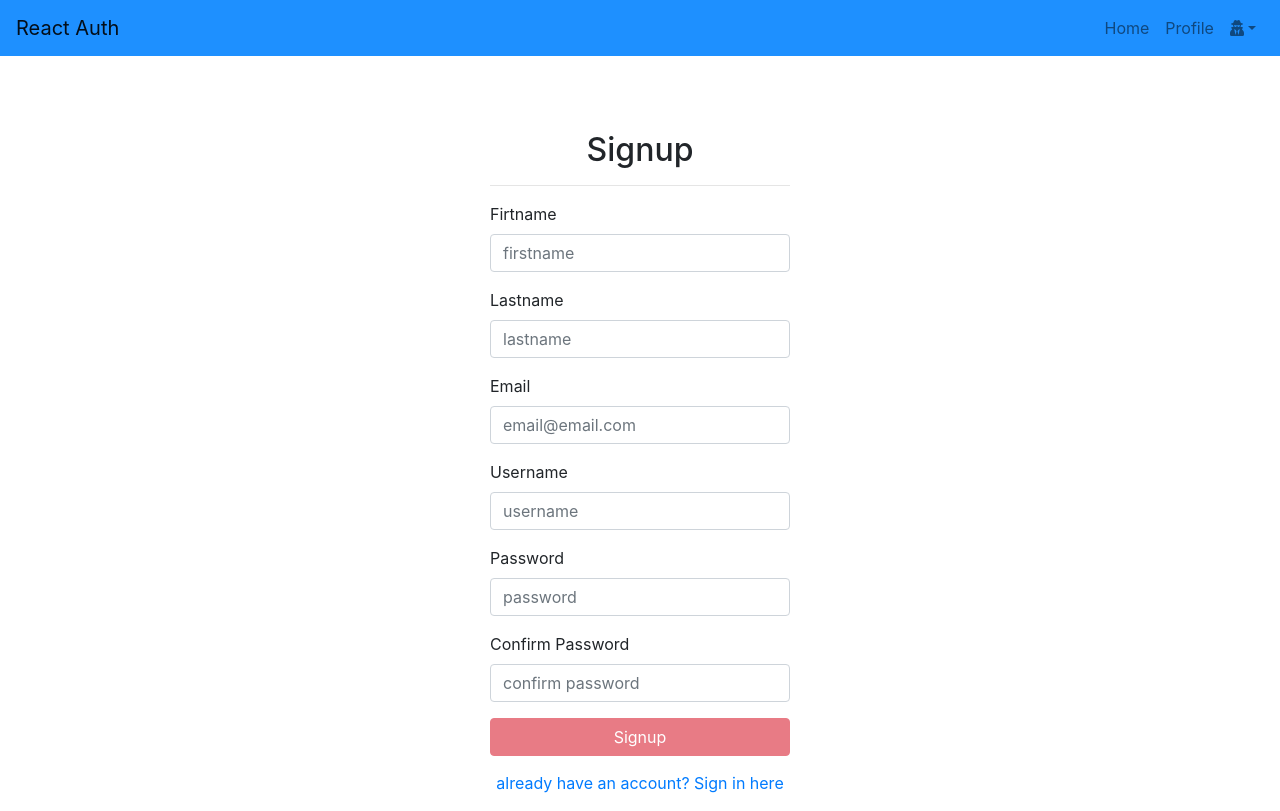
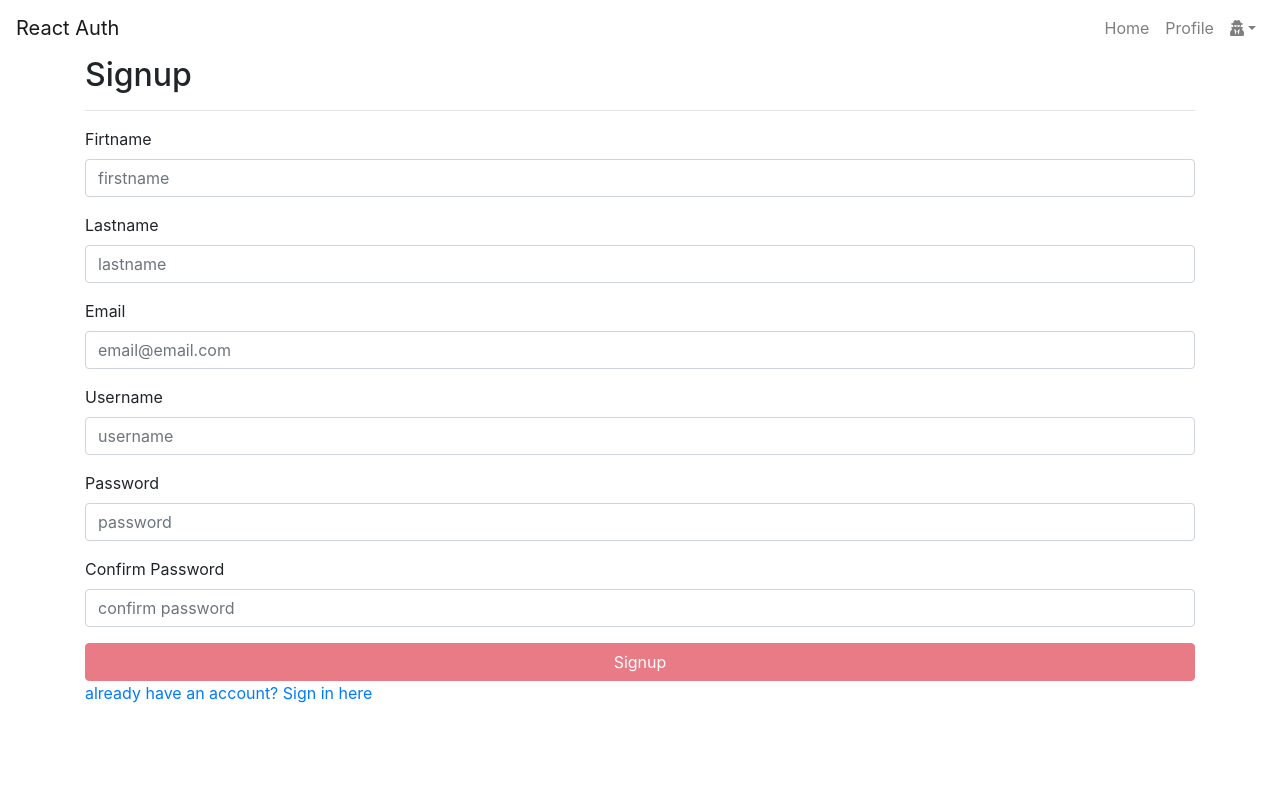
Before and after one commit to Erinkenneyco/birthcontrol, a React (Create React App) app in the folder client/: page /signup in a window 1280 px wide. Built offline with nearby package versions, Linux system fonts and the light colour scheme; no server answers; the HTML template or start-up script is replaced by a standard one.

Commit message:
added buttons and helper file

```diff
--- a/client/public/index.html
+++ b/client/public/index.html
@@ -14,7 +14,8 @@
     -->
     <link rel="manifest" href="%PUBLIC_URL%/manifest.json" />
     <link rel="stylesheet" href="https://use.fontawesome.com/releases/v5.6.3/css/all.css" integrity="sha384-UHRtZLI+pbxtHCWp1t77Bi1L4ZtiqrqD80Kn4Z8NTSRyMA2Fd33n5dQ8lWUE00s/" crossorigin="anonymous">
-
+    <script src="https://ajax.googleapis.com/ajax/libs/jquery/3.3.1/jquery.min.js"></script>
+    <script src="https://maxcdn.bootstrapcdn.com/bootstrap/3.3.7/js/bootstrap.min.js"></script>
     <!--
       Notice the use of %PUBLIC_URL% in the tags above.
       It will be replaced with the URL of the `public` folder during the build.
--- /dev/null
+++ b/client/src/components/TempCollect/TempCollect.js
@@ -0,0 +1 @@
+// listens for click to run algoritm
--- /dev/null
+++ b/client/src/components/TempCollect/index.js
@@ -0,0 +1,2 @@
+// exports temp collect
+export {default} from "./TempCollect";
--- a/client/src/components/TopNav/TopNav.js
+++ b/client/src/components/TopNav/TopNav.js
@@ -1,5 +1,5 @@
 import React, {Component} from "react";
-import "./TopNav.scss";
+//import "./TopNav.scss";
 import {
     Collapse,
     Navbar,
--- a/client/src/components/TopNav/TopNav.scss
+++ b/client/src/components/TopNav/TopNav.scss
@@ -1,5 +1,5 @@
-@import "../../sass/variable.scss";
+// @import "../../sass/variable.scss";
 
-.navbar {
-    background: $primary-color;
-}
+// .navbar {
+//     background: $primary-color;
+// }
--- a/client/src/pages/Auth/Auth.js
+++ b/client/src/pages/Auth/Auth.js
@@ -1,7 +1,7 @@
 import React from "react";
 import Login from "../../components/Login";
 import Signup from "../../components/Signup";
-import "./Auth.scss";
+//import "./Auth.scss";
 import { UserConsumer } from '../../context';
 
 function Auth(props) {
--- a/client/src/pages/Auth/Auth.scss
+++ b/client/src/pages/Auth/Auth.scss
@@ -1,14 +1,14 @@
-.authBox {
-    padding-top: 75px;
-    margin: 0 auto;
-    width: 300px;
+// .authBox {
+//     padding-top: 75px;
+//     margin: 0 auto;
+//     width: 300px;
 
-    .loginTitle {
-        text-align: center;
-    }
+//     .loginTitle {
+//         text-align: center;
+//     }
 
-    .signupLink {
-        margin-top: 15px;
-        text-align: center;
-    }
-}
+//     .signupLink {
+//         margin-top: 15px;
+//         text-align: center;
+//     }
+// }
--- a/client/src/pages/Home.js
+++ b/client/src/pages/Home.js
@@ -8,10 +8,29 @@ class Home extends Component {
   render() {
     return (
         <div>
-          <h1>Hello World</h1>
+          <img src="FlowSentialWave.jpg" alt="japanese_wave" width="500" height="600"/>
+
+<div class="col-md-4 LOGIN">
+ 	<br/>
+	<button type="button" class="btn btn-primary">Create Account</button>
+	<button type="button" class="btn btn-secondary">Login</button>
+
+	<br/>
+
+
+<title>FlowSential Welcome</title>
+
+
+  </div>
         </div>
     );
   }
 }
 
 export default Home;
+
+
+{/*
+FS.css body{ max-width: 1000px; margin: auto; background-color: pink; } h1{ color: deeppink; text-align: center; } body{} img { display: block; margin-left: auto; margin-right: auto;
+
+} .LOGIN {text-align: center;} */}
--- a/client/src/pages/Profile/Profile.js
+++ b/client/src/pages/Profile/Profile.js
@@ -1,5 +1,5 @@
 import React from "react";
-import "./Profile.scss";
+//import "./Profile.scss";
 import { UserConsumer } from '../../context';
 import { Button } from "reactstrap";
 import { Link} from "react-router-dom"
--- a/client/src/sass/variable.scss
+++ b/client/src/sass/variable.scss
@@ -1 +1 @@
-$primary-color: #1E90FF;
+// $primary-color: #1E90FF;
--- a/package.json
+++ b/package.json
@@ -33,10 +33,12 @@
     "if-env": "^1.0.4",
     "mongoose": "^5.4.5",
     "morgan": "^1.9.1",
+    "node-sass": "^4.11.0",
     "passport": "^0.4.0",
     "passport-local": "^1.0.0",
     "path": "^0.12.7",
-    "react-router-dom": "^4.3.1"
+    "react-router-dom": "^4.3.1",
+    "save": "^2.3.3"
   },
   "devDependencies": {
     "colors": "^1.3.3",
```
Also changed, not shown: 2 other files (tests, documents, lock files or other folders).
